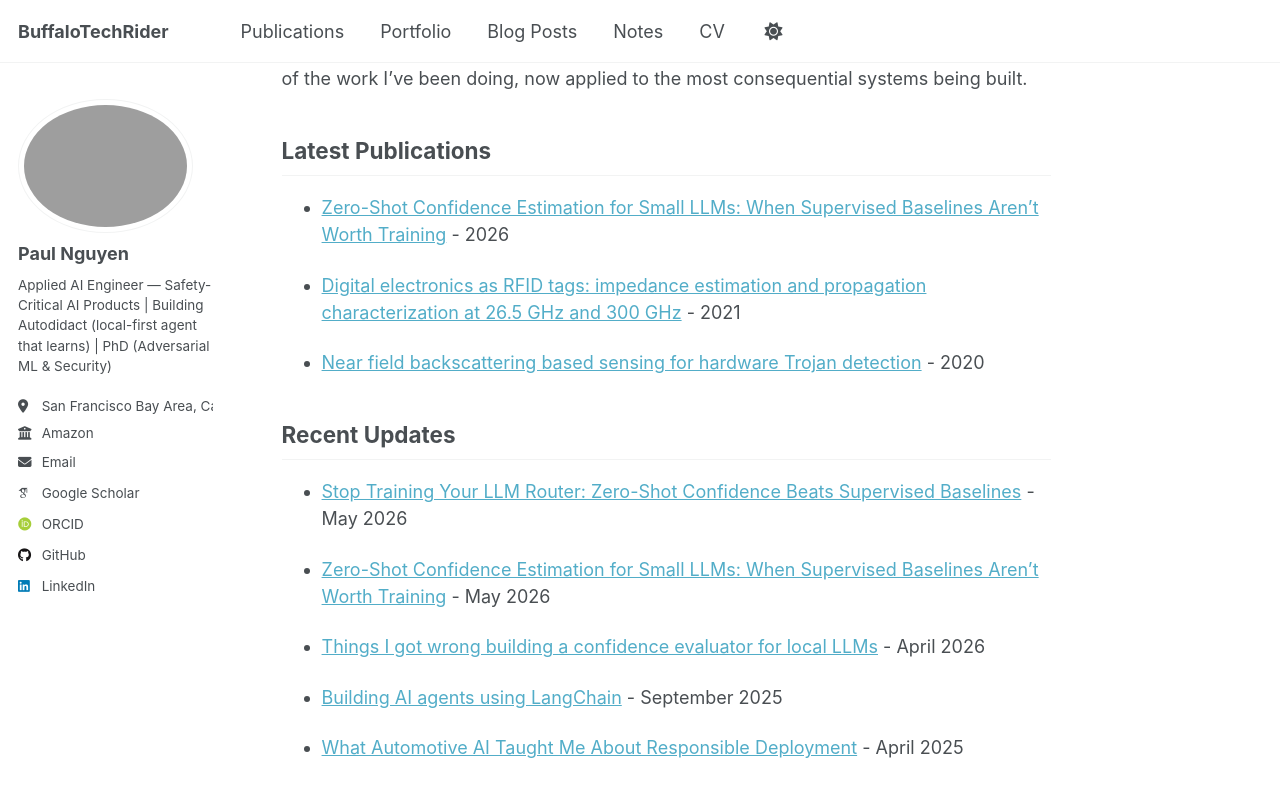
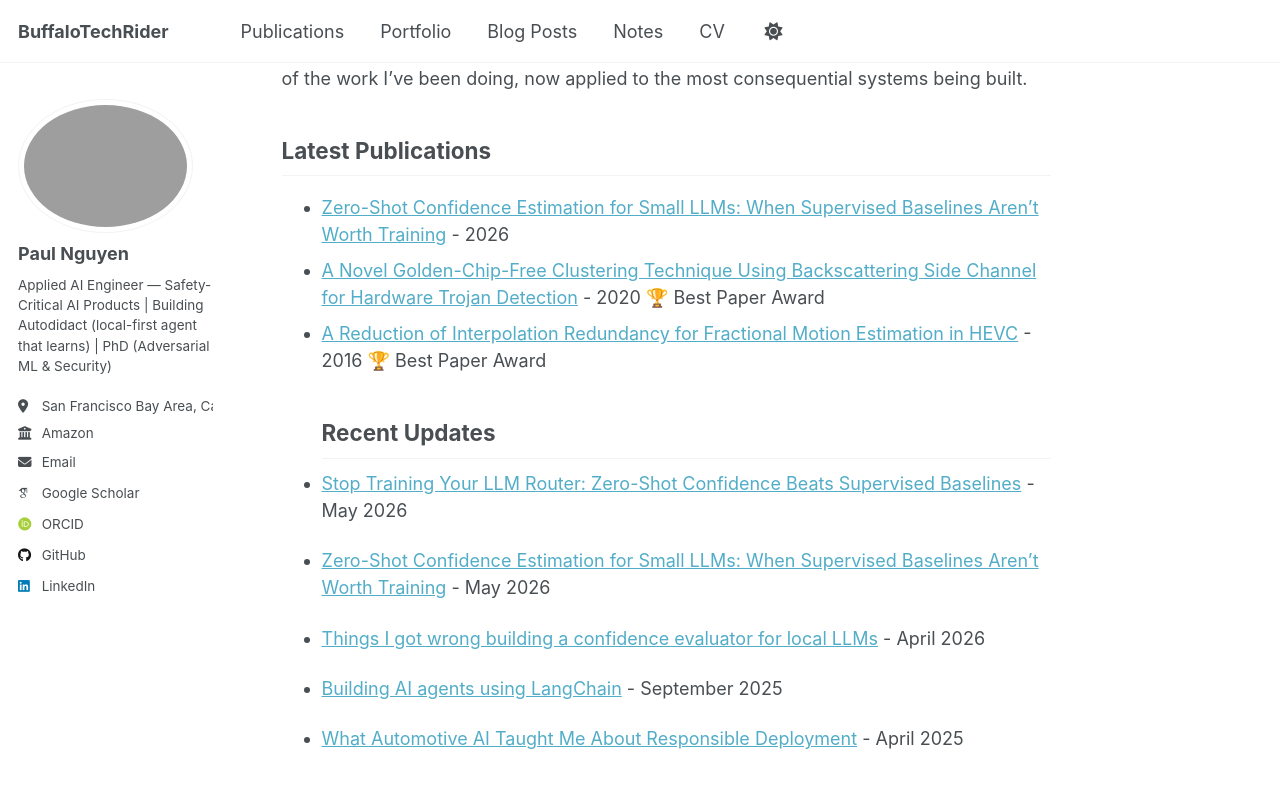
Before and after one commit to BuffaloTechRider/buffalotechrider.github.io, a Jekyll site: the page built from _pages/about.md, in a window 1280 px wide and 900 px high, scrolled down 1419 px. Shown: the top 797 px of the window. Built offline with Jekyll 4.4.1, drawn with Linux system fonts in a browser that asks for light colours; some web fonts are replaced.

Commit message:
updating about

```diff
--- a/_pages/about.md
+++ b/_pages/about.md
@@ -28,9 +28,9 @@ The thread connecting these experiences: side-channel analysis maps to interpret
 ## Latest Publications
 
 {% assign sorted_pubs = site.publications | sort: 'date' | reverse %}
-{% for pub in sorted_pubs limit:3 %}
-  * [{{ pub.title }}]({{ pub.url }}) - {{ pub.date | date: "%Y" }}
-{% endfor %}
+  * [{{ sorted_pubs[0].title }}]({{ sorted_pubs[0].url }}) - {{ sorted_pubs[0].date | date: "%Y" }}
+  * [A Novel Golden-Chip-Free Clustering Technique Using Backscattering Side Channel for Hardware Trojan Detection](/publication/2020-12-01-Golden-chip-free-clustering-hardware-trojan-detection) - 2020 🏆 Best Paper Award
+  * [A Reduction of Interpolation Redundancy for Fractional Motion Estimation in HEVC](/publication/2016-05-01-Reduction-of-interpolation-redundancy-HEVC) - 2016 🏆 Best Paper Award
 ## Recent Updates
 
 {% assign all_items = site.publications | concat: site.posts | concat: site.talks | sort: 'date' | reverse %}
```
